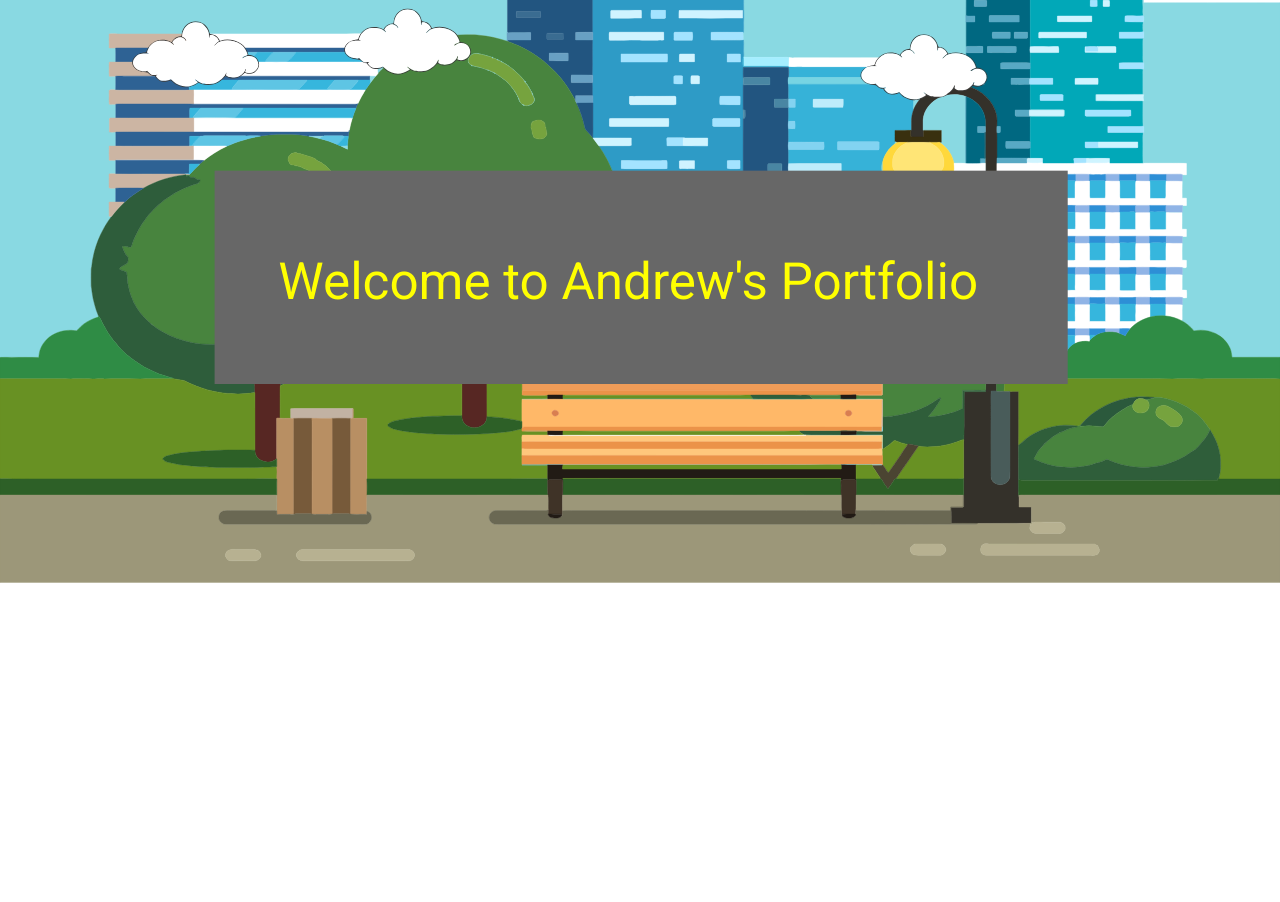
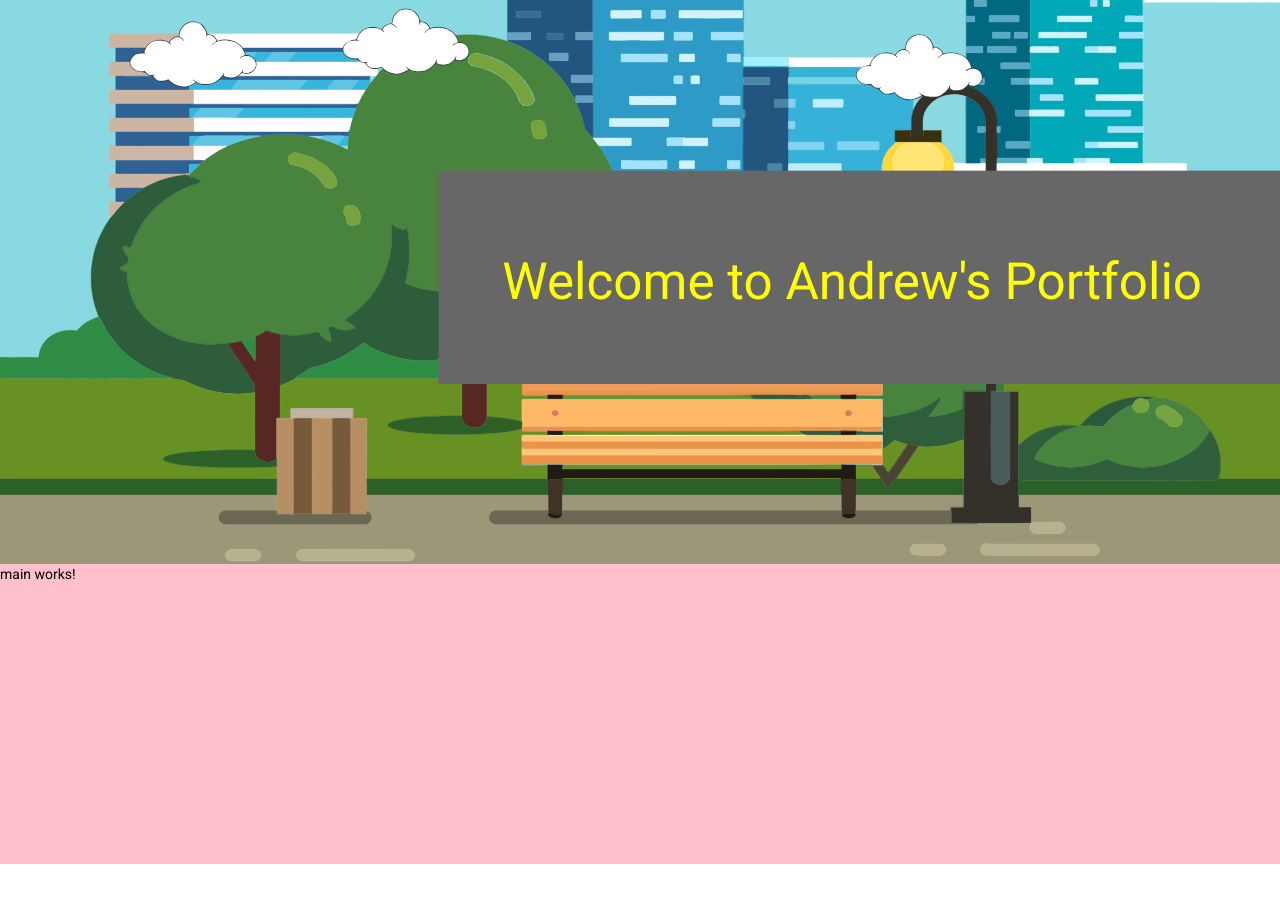
Before and after one commit to Milldrew/workspace-with-case-study, an Angular app: page / in a window 1280 px wide. Shown: the top 902 px of the page. Before the commit the page ends 858 px from the top, so only its background shows below. Built offline with nearby package versions, Linux system fonts and the light colour scheme.

Commit message:
📅  | Fri Nov 25 19:10:26 EST 2022

```diff
--- a/src/app/app.component.html
+++ b/src/app/app.component.html
@@ -1 +1,2 @@
 <milldrew-jumbotron> </milldrew-jumbotron>
+<milldrew-main> </milldrew-main>
--- a/src/app/app.module.ts
+++ b/src/app/app.module.ts
@@ -9,6 +9,7 @@ import { SignComponent } from './jumbotron/sign/sign.component';
 import { BicycleComponent } from './jumbotron/bicycle/bicycle.component';
 import { ParkComponent } from './jumbotron/park/park.component';
 import { CloudComponent } from './jumbotron/cloud/cloud.component';
+import { MainComponent } from './main/main.component';
 
 @NgModule({
   declarations: [
@@ -18,7 +19,8 @@ import { CloudComponent } from './jumbotron/cloud/cloud.component';
     SignComponent,
     BicycleComponent,
     ParkComponent,
-    CloudComponent
+    CloudComponent,
+    MainComponent
   ],
   imports: [
     BrowserModule,
--- /dev/null
+++ b/src/app/main/main.component.html
@@ -0,0 +1 @@
+<p>main works!</p>
--- /dev/null
+++ b/src/app/main/main.component.scss
@@ -0,0 +1,8 @@
+:host {
+  display: flex;
+  width: 100%;
+  height: 300px;
+  background-color: pink;
+  position: relative;
+  top: -23vw;
+}
--- /dev/null
+++ b/src/app/main/main.component.ts
@@ -0,0 +1,15 @@
+import { Component, OnInit } from '@angular/core';
+
+@Component({
+  selector: 'milldrew-main',
+  templateUrl: './main.component.html',
+  styleUrls: ['./main.component.scss']
+})
+export class MainComponent implements OnInit {
+
+  constructor() { }
+
+  ngOnInit(): void {
+  }
+
+}
```
Also changed, not shown: 1 other file (tests, documents, lock files or other folders).
